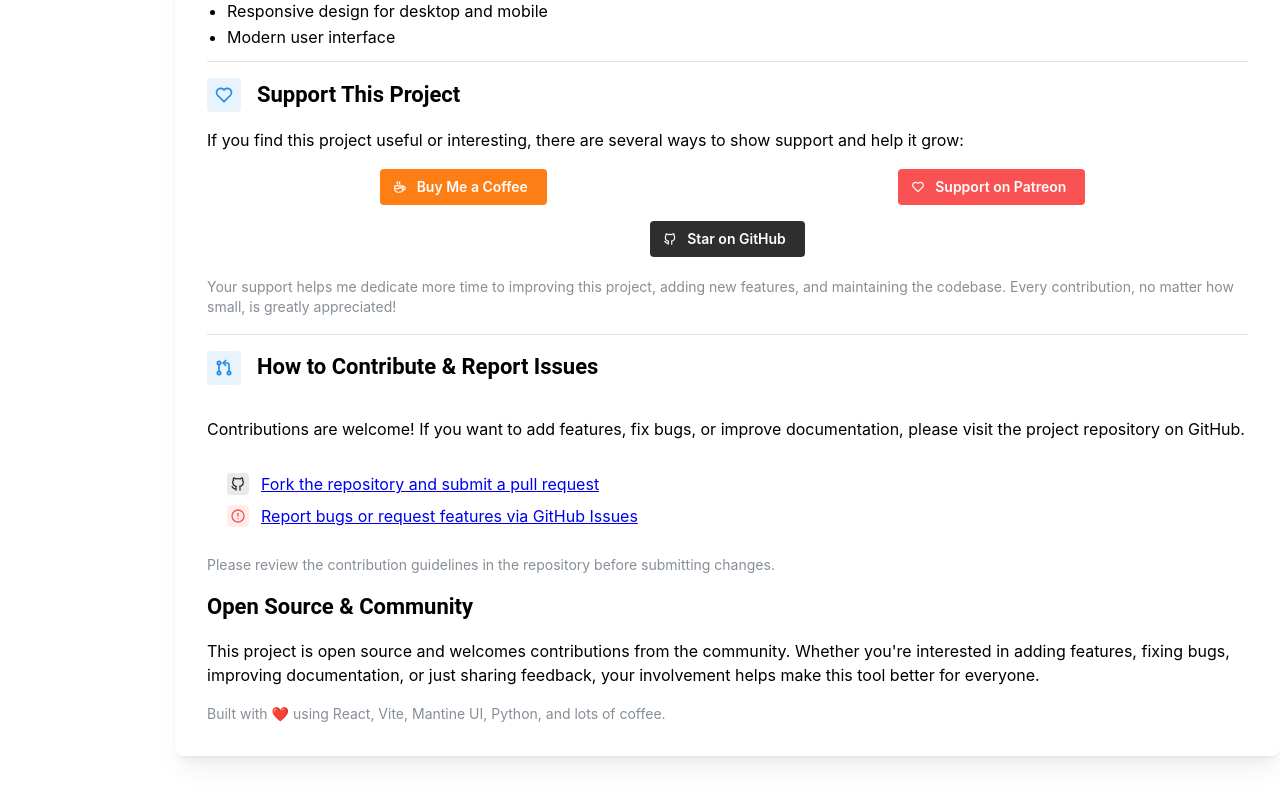
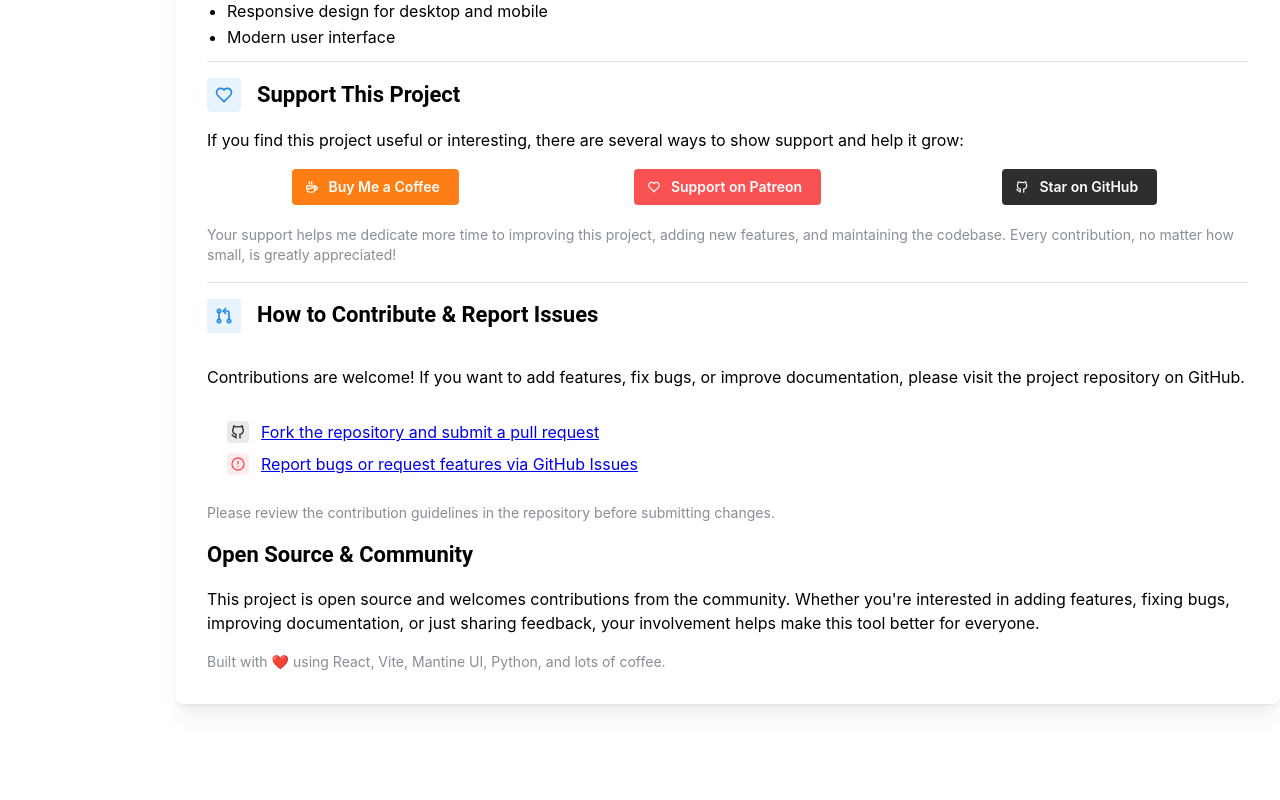
Before and after one commit to FedericoTartarini/fly-log, a React (Vite) app: page /about in a window 1280 px wide. Shown: the part 761-1561 px from the top of the page. After the commit the page ends 1525 px from the top, so only its background shows below. Built offline with nearby package versions, Linux system fonts and the light colour scheme; no server answers.

Commit message:
fix(About): adjust column spans for better layout on medium screens

```diff
--- a/src/pages/About.jsx
+++ b/src/pages/About.jsx
@@ -100,7 +100,7 @@ function About() {
           <Text mb="md">{t("support_text_p1")}</Text>
 
           <Grid mb="lg" justify="space-around">
-            <Grid.Col span={{ base: 12, md: 6 }}>
+            <Grid.Col span={{ base: 12, md: 4 }}>
               <Center>
                 <Button
                   component="a"
@@ -114,7 +114,7 @@ function About() {
                 </Button>
               </Center>
             </Grid.Col>
-            <Grid.Col span={{ base: 12, md: 6 }}>
+            <Grid.Col span={{ base: 12, md: 4 }}>
               <Center>
                 <Button
                   component="a"
@@ -128,7 +128,7 @@ function About() {
                 </Button>
               </Center>
             </Grid.Col>
-            <Grid.Col span={{ base: 12, md: 6 }}>
+            <Grid.Col span={{ base: 12, md: 4 }}>
               <Center>
                 <Button
                   component="a"
```
